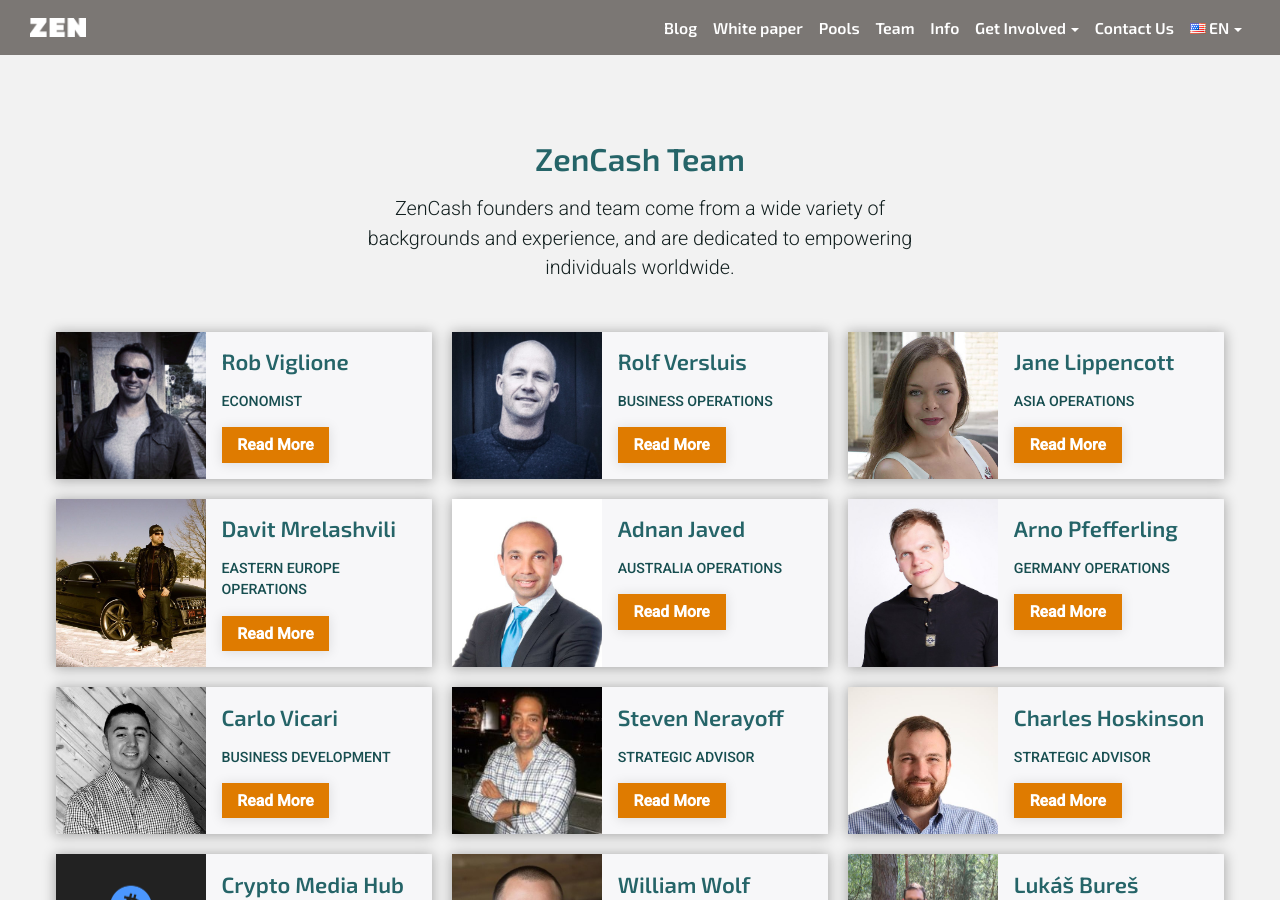
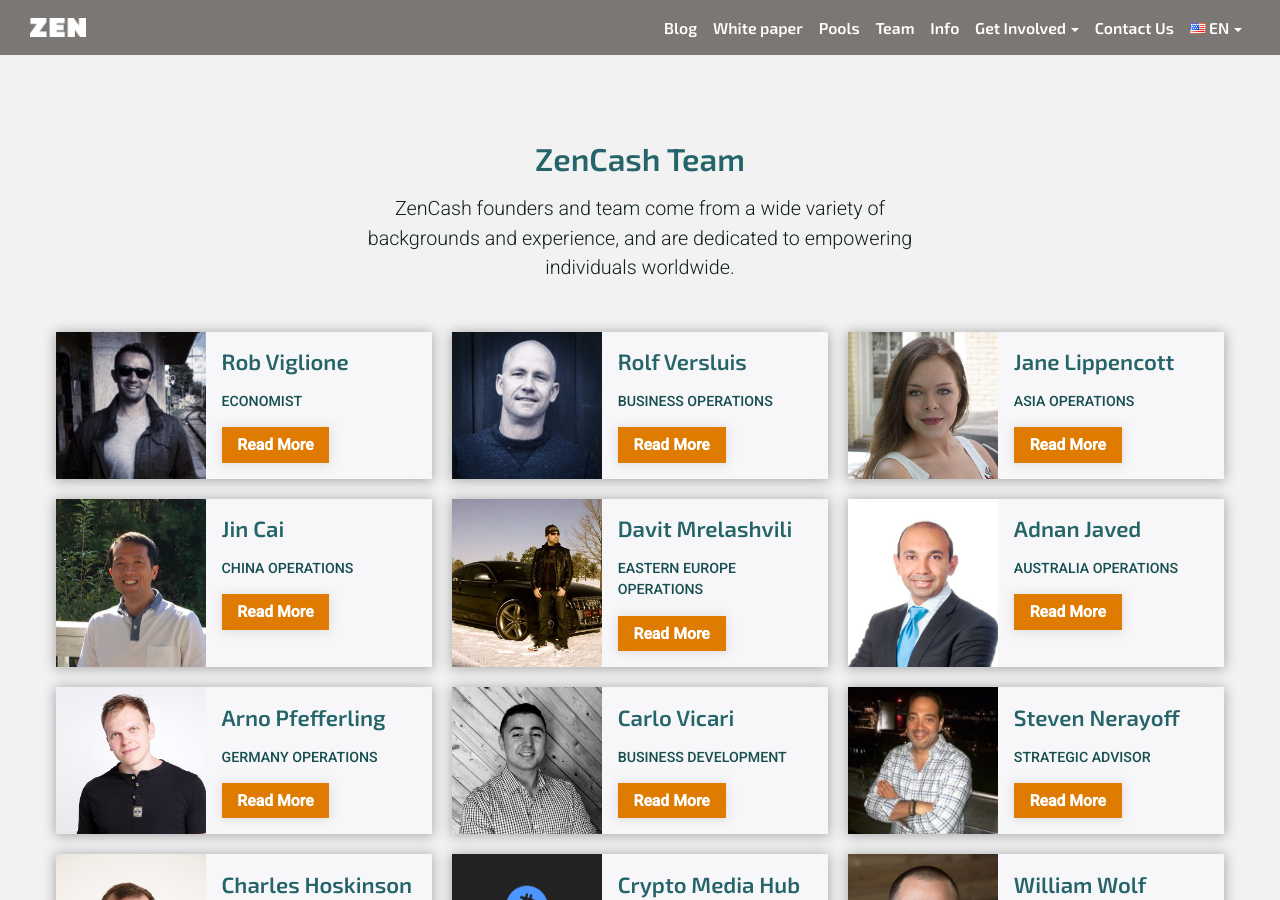
Before and after one commit to tarrenj/website, a Jekyll site: the page built from team.html, in a window 1280 px wide and 900 px high. Built offline with Jekyll 4.4.1, drawn with Linux system fonts in a browser that asks for light colours.

Commit message:
Add Jin to team

```diff
--- a/_includes/team.html
+++ b/_includes/team.html
@@ -78,6 +78,28 @@
                 <small>
                   <a href="https://twitter.com/janehk"><i class="fa fa-twitter" aria-hidden="true"></i></a>
                   <a href="https://www.linkedin.com/in/jane-lippencott-999060a2/"><i class="fa fa-linkedin" aria-hidden="true"></i></a>
+                </small>
+              </div>
+            </div>
+          </div>
+
+          <div class="card jin">
+            <div class="card-header" role="tab" id="headingJin">
+              <div class="card-img-top b-lazy" data-src="/assets/img/people/jin.jpg"></div>
+              <div class="card-feature">
+                <h3 class="name">Jin Cai</h3>
+                <p class="title">CHINA OPERATIONS</p>
+                <a class="btn btn-primary collapsed" data-toggle="collapse" data-parent="#team-accordion" href="#collapseJin" aria-expanded="true" aria-controls="collapseJin">Read More</a>
+              </div>
+            </div>
+            <div id="collapseJin" class="collapse" role="tabpanel" aria-labelledby="headingJin">
+              <div class="card-block">
+                <p class="card-text">Jin is an veteran in capital markets, mainly focusing in China mainland, Hong Kong, and USA. Previously an investment director at Huawei Technologies, a leading global information and communications technology (ICT) solutions provider, Jin has over 15 years experience of asset management, private equity, and business development.</p>
+                <p class="card-text">Jin holds Dual Bachelor's degree in Economics and Law from Nankai University, China and has an MBA in Finance from Rice University.</p>
+              </div>
+              <div class="card-footer">
+                <small>
+
                 </small>
               </div>
             </div>
```
Also changed, not shown: assets/img/people/jin.jpg (added), 3 other files.
